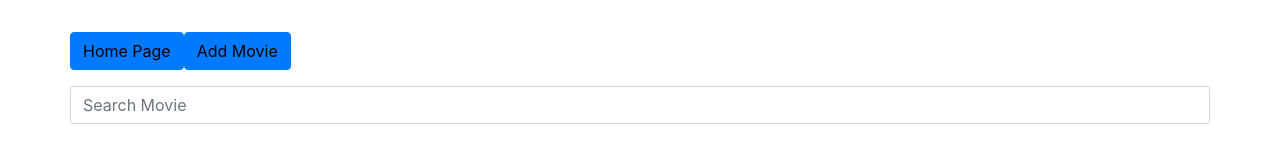
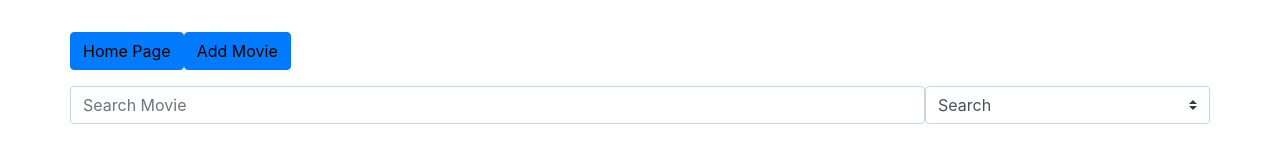
Before and after one commit to galamo/react-movies-app, a React (Create React App) app: page / in a window 1280 px wide. Shown: the part 176-338 px from the top of the page. Built offline with nearby package versions, Linux system fonts and the light colour scheme; no server answers.

Commit message:
alert error

```diff
--- a/src/App.js
+++ b/src/App.js
@@ -17,10 +17,10 @@ export default function App() {
       </div>
       <div className="row">
         <Switch>
-          <Route path="/add-movie">
+          <Route key="add-movie" path="/add-movie">
             <AddMovie />
           </Route>
-          <Route path="/">
+          <Route key="home" path="/">
             <HomePage />
           </Route>
         </Switch>
--- a/src/components/containers/pages/home/index.js
+++ b/src/components/containers/pages/home/index.js
@@ -1,38 +1,71 @@
 import React, { useState, useEffect } from "react"
 import MoviesList from "../../../ui-components/movies-list"
 import axios from "axios"
-import { InputGroup, FormControl } from "react-bootstrap"
+import { InputGroup, FormControl, Form, Alert } from "react-bootstrap"
 
 const API_URL = "http://www.omdbapi.com/?plot=full&apikey=4f7462e2"
 
+const params = [{ key: "search", value: "s", innerText: "Search", default: true },
+{ key: "id", value: "i", innerText: "Id" }, { key: "title", value: "t", innerText: "Title" }]
+
 export default function HomePage() {
+    const defaultItem = params.find(item => item.default)
+    const [movies, setMovies] = useState([])
+    const [inputValue, setInputValue] = useState(null)
+    const [searchBy, setSearchBy] = useState(defaultItem.value)
+    const [errorMessage, setErrorMessage] = useState(null)
 
-    const [movies, setMovies] = useState([])
-    const [inputValue, setInputValue] = useState(0)
     // useEffect
     // param 1 - function to execute
     // param 2 - dependencies array
     useEffect(() => {
         callApi()
-    }, [inputValue])
+    }, [inputValue, searchBy])
 
     async function callApi() {
-        const { data } = await axios.get(`${API_URL}&i=${inputValue}`)
+        if (!inputValue) return;
+        const { data } = await axios.get(`${API_URL}&${searchBy}=${inputValue}`)
+        const { Response, Error: errorMessage } = data;
+        if (Response === "False") return setErrorMessage(errorMessage)
+        setErrorMessage(null)
         setMovies(data.Search || [data])
     }
 
     return <div className="container">
-        <div className="row">
-            <InputGroup className="mt-3 mb-3">
-                <FormControl onChange={(e) => { setInputValue(e.target.value) }}
-                    placeholder="Search Movie"
-                />
-            </InputGroup>
+        {_getAlert(errorMessage)}
+        <div className="row mt-3 mb-3">
+            <div className="col-lg-9 p-0">
+                <InputGroup >
+                    <FormControl onChange={(e) => { setInputValue(e.target.value) }}
+                        placeholder="Search Movie"
+                    />
+                </InputGroup>
+            </div>
+            <div className="col-lg-3 p-0">
+                <Form.Control as="select" onChange={(e) => { setSearchBy(e.target.value) }} custom>
+                    <GetOptions options={params} defaultItem={defaultItem} />
+                </Form.Control>
+            </div>
         </div>
         <div className="row">
             <MoviesList movies={movies} showImage={true} />
         </div>
     </div>
 
+    function _getAlert(message) {
+        return (<div className="row">
+            <Alert show={message} style={{ textAlign: "center", position: "absolute", left: "0px", top: "0px", width: "100%" }} key={123456789} variant={"danger"}>
+                {message}
+            </Alert>
+        </div>)
+    }
+}
 
+function GetOptions(props) {
+    const { options, defaultItem } = props;
+    if (!Array.isArray(options)) return []
+    return params.map((optionItem) => {
+        const isSelected = optionItem.value === defaultItem.value ? "selected" : null
+        return <option selected={isSelected} key={optionItem.key} value={optionItem.value}>{optionItem.innerText} </option>
+    })
 }
```
Also changed, not shown: 1 other file (tests, documents, lock files or other folders).
